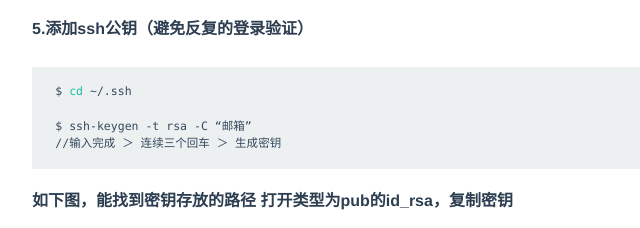
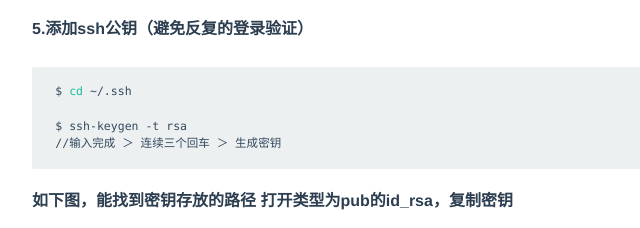
Before and after one commit to qgh870045127/qgh870045127.github.io, a plain HTML site: page 2018/08/01/hello-world/index.html in a window 1280 px wide. Shown: the part 2272-2500 px from the top of the page, 208-848 px from the left. Drawn offline with Linux system fonts and the light colour scheme; a script that the page names is missing.

Commit message:
Site updated: 2018-08-03 14:28:24

```diff
--- a/2018/08/01/hello-world/index.html
+++ b/2018/08/01/hello-world/index.html
@@ -7,7 +7,7 @@
 <h4 id="3-安装Git"><a href="#3-安装Git" class="headerlink" title="3.安装Git"></a>3.安装Git</h4><p><a href="https://git-scm.com/downloads" target="_blank" rel="noopener">Git官方下载地址</a></p>
 <h4 id="下载完成-＞-选定文件目录-＞-空白处右键开启Git-Base"><a href="#下载完成-＞-选定文件目录-＞-空白处右键开启Git-Base" class="headerlink" title="下载完成 ＞ 选定文件目录 ＞ 空白处右键开启Git Base"></a>下载完成 ＞ 选定文件目录 ＞ 空白处右键开启Git Base</h4><figure class="highlight bash"><table><tr><td class="gutter"><pre><span class="line">1</span><br><span class="line">2</span><br><span class="line">3</span><br></pre></td><td class="code"><pre><span class="line">$ hexo init blog  </span><br><span class="line">//初始化hexo，并创建blog文件夹</span><br><span class="line">//初始化的hexo自带一个简单播客页面</span><br></pre></td></tr></table></figure>
 <h4 id="4-测试：本地是否能正常浏览页面"><a href="#4-测试：本地是否能正常浏览页面" class="headerlink" title="4.测试：本地是否能正常浏览页面"></a>4.测试：本地是否能正常浏览页面</h4><figure class="highlight bash"><table><tr><td class="gutter"><pre><span class="line">1</span><br><span class="line">2</span><br><span class="line">3</span><br><span class="line">4</span><br><span class="line">5</span><br><span class="line">6</span><br><span class="line">7</span><br></pre></td><td class="code"><pre><span class="line">$ <span class="built_in">cd</span> blog</span><br><span class="line"></span><br><span class="line">$ hexo g </span><br><span class="line">//加载Hexo样式等文件</span><br><span class="line"></span><br><span class="line">$ hexo s </span><br><span class="line">//开启本地服务器，访问网页地址（如：localhost:4000）</span><br></pre></td></tr></table></figure>
-<h4 id="5-添加ssh公钥（避免反复的登录验证）"><a href="#5-添加ssh公钥（避免反复的登录验证）" class="headerlink" title="5.添加ssh公钥（避免反复的登录验证）"></a>5.添加ssh公钥（避免反复的登录验证）</h4><figure class="highlight bash"><table><tr><td class="gutter"><pre><span class="line">1</span><br><span class="line">2</span><br><span class="line">3</span><br><span class="line">4</span><br></pre></td><td class="code"><pre><span class="line">$ <span class="built_in">cd</span> ~/.ssh</span><br><span class="line"></span><br><span class="line">$ ssh-keygen -t rsa -C “邮箱”  </span><br><span class="line">//输入完成 ＞ 连续三个回车 ＞ 生成密钥</span><br></pre></td></tr></table></figure>
+<h4 id="5-添加ssh公钥（避免反复的登录验证）"><a href="#5-添加ssh公钥（避免反复的登录验证）" class="headerlink" title="5.添加ssh公钥（避免反复的登录验证）"></a>5.添加ssh公钥（避免反复的登录验证）</h4><figure class="highlight bash"><table><tr><td class="gutter"><pre><span class="line">1</span><br><span class="line">2</span><br><span class="line">3</span><br><span class="line">4</span><br></pre></td><td class="code"><pre><span class="line">$ <span class="built_in">cd</span> ~/.ssh</span><br><span class="line"></span><br><span class="line">$ ssh-keygen -t rsa </span><br><span class="line">//输入完成 ＞ 连续三个回车 ＞ 生成密钥</span><br></pre></td></tr></table></figure>
 <h4 id="如下图，能找到密钥存放的路径-打开类型为pub的id-rsa，复制密钥"><a href="#如下图，能找到密钥存放的路径-打开类型为pub的id-rsa，复制密钥" class="headerlink" title="如下图，能找到密钥存放的路径 打开类型为pub的id_rsa，复制密钥"></a>如下图，能找到密钥存放的路径 打开类型为pub的id_rsa，复制密钥</h4><p><img src="/images/2.png" alt="avatar"></p>
 <h4 id="进入github网站，按照下图所示："><a href="#进入github网站，按照下图所示：" class="headerlink" title="进入github网站，按照下图所示："></a>进入github网站，按照下图所示：</h4><p><img src="http://opif0c56u.bkt.clouddn.com/settings.png" alt="avatar"></p>
 <h4 id="New-SSH-key-＞-粘贴公钥"><a href="#New-SSH-key-＞-粘贴公钥" class="headerlink" title="New SSH key ＞ 粘贴公钥"></a>New SSH key ＞ 粘贴公钥</h4><p><img src="http://opif0c56u.bkt.clouddn.com/ssh-key.png" alt="avatar"><br><figure class="highlight bash"><table><tr><td class="gutter"><pre><span class="line">1</span><br></pre></td><td class="code"><pre><span class="line">$ ssh -T git@github.com //验证公钥是否添加成功</span><br></pre></td></tr></table></figure></p>
```
